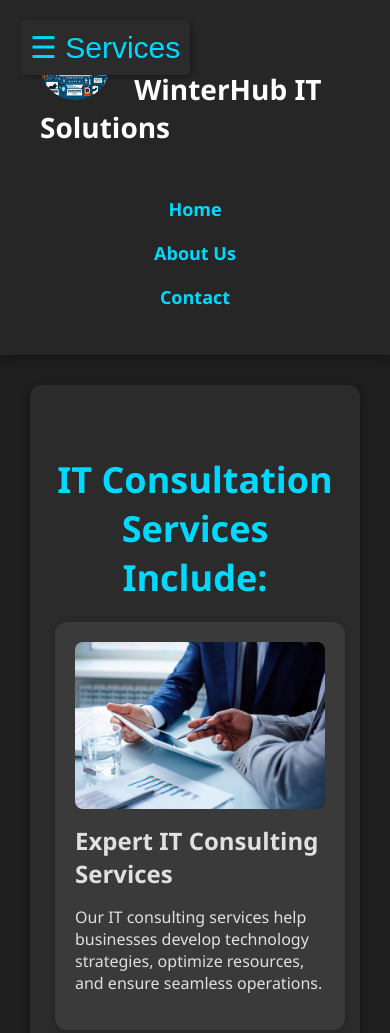
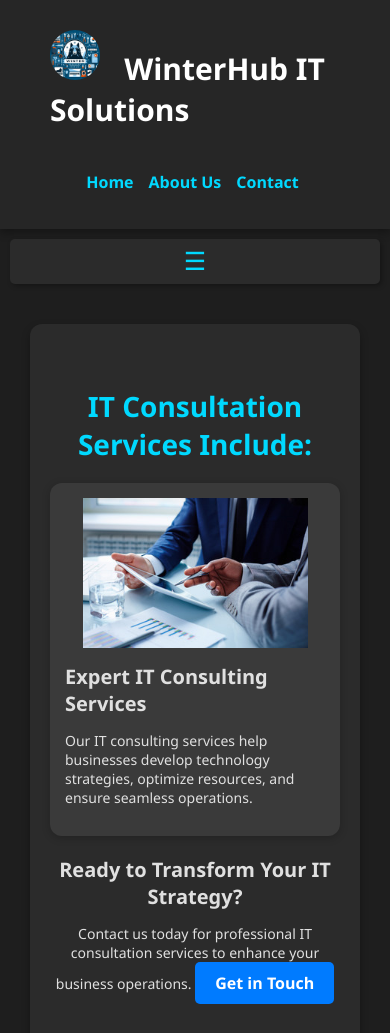
Before and after one commit to winterhubitsolutions/winterhubitsolutions, a plain HTML site: page IT Consultation.html in a window 390 px wide. Shown: the top 1033 px of the page. Drawn offline with Linux system fonts and the light colour scheme.

Commit message:
Add files via upload

```diff
--- a/index.html
+++ b/index.html
@@ -4,6 +4,8 @@
     <meta charset="UTF-8">
     <meta name="viewport" content="width=device-width, initial-scale=1.0">
     <meta name="description" content="WinterHub IT Solutions provides expert repairs, installations, and IT support services to keep your tech running smoothly.">
+    <meta name="author" content="WinterHub IT Solutions">
+    <meta name="robots" content="index, follow">
     <link rel="stylesheet" type="text/css" href="styles.css">
     <link rel="icon" type="image/png" href="images/icon.png">
     <title>WinterHub IT Solutions - Home</title>
@@ -12,10 +14,13 @@
     <header>
         <div class="header-container">
             <div class="logo-name">
-                <img src="images/logo.jpeg" alt="WinterHub IT Solutions Logo" class="logo">
-                <h1>WinterHub IT Solutions</h1>
+                <a href="index.html" class="logo-link" aria-label="WinterHub IT Solutions homepage">
+                    <img src="images/logo.jpeg" alt="WinterHub IT Solutions Logo" class="logo">
+                    <span class="company-name">WinterHub IT Solutions</span>
+                </a>
             </div>
         </div>
+
         <nav>
             <ul class="nav-links">
                 <li><a href="About.html">About Us</a></li>
@@ -25,70 +30,70 @@
     </header>
 
     <main class="container">
-        <section class="hero">
+        <section id="services" class="hero">
             <h2>Your Trusted Partner for IT Solutions</h2>
             <p>Expert repairs, installations, and IT support services to keep your tech running smoothly.</p>
         </section>
 
-        <section class="services">
+        <section id="services" class="services">
             <h2>Our Services</h2>
             <div class="service-grid">
-                <div class="service-item">
+                <article class="service-item">
                     <a href="CCTV Camera Installation.html">
                         <img src="images/cctv-installation.jpg" alt="CCTV Camera Installation" class="service-image">
                         <h3>CCTV Camera Installation</h3>
                         <p>Secure your premises with our installation services.</p>
                     </a>
-                </div>
-                <div class="service-item">
+                </article>
+                <article class="service-item">
                     <a href="Data Management Backup.html">
                         <img src="images/data-backup.webp" alt="Data Management & Backup" class="service-image">
                         <h3>Data Management & Backup</h3>
                         <p>Secure and reliable data management and backup solutions.</p>
                     </a>
-                </div>
-                <div class="service-item">
+                </article>
+                <article class="service-item">
                     <a href="IT Consultation.html">
                         <img src="images/it-consultation.png" alt="IT Consultation" class="service-image">
                         <h3>IT Consultation</h3>
                         <p>Professional IT strategy and consulting services.</p>
                     </a>
-                </div>
-                <div class="service-item">
+                </article>
+                <article class="service-item">
                     <a href="Computer and Laptop Repairs.html">
                         <img src="images/computer-laptop-repair.webp" alt="Computer and Laptop Repairs" class="service-image">
                         <h3>Computer and Laptop Repairs</h3>
-                        <p>Fast and reliable repair services for both computers and laptops, including hardware repairs, software troubleshooting, and virus removal.</p>
+                        <p>Fast and reliable repair services for computers and laptops.</p>
                     </a>
-                </div>
-                <div class="service-item">
+                </article>
+                <article class="service-item">
                     <a href="Networking Support.html">
                         <img src="images/network-support.avif" alt="Networking Support" class="service-image">
                         <h3>Networking Support</h3>
                         <p>Comprehensive network setup and support services.</p>
                     </a>
-                </div>
-                <div class="service-item">
+                </article>
+                <article class="service-item">
                     <a href="Virtual Environment Management.html">
                         <img src="images/virtual-environment-management.jpeg" alt="Virtual Environment Management" class="service-image">
                         <h3>Virtual Environment Management</h3>
-                        <p>Professional management of virtual environments to optimize performance and resource allocation.</p>
+                        <p>Optimizing performance and resource allocation in virtual environments.</p>
                     </a>
-                </div>
-                <div class="service-item">
+                </article>
+                <article class="service-item">
                     <a href="VOIP Services.html">
                         <img src="images/voip-services.jpg" alt="VOIP Services (FreePBX/Asterisk)" class="service-image">
                         <h3>VOIP Services (FreePBX/Asterisk)</h3>
                         <p>Professional VOIP solutions using FreePBX and Asterisk.</p>
                     </a>
-                </div>
-                <div class="service-item">
+                </article>
+                <article class="service-item">
                     <a href="Windows Server Management.html">
                         <img src="images/windows-server-management.jpg" alt="Windows Server Management" class="service-image">
                         <h3>Windows Server Management</h3>
                         <p>Efficient server management for your business needs.</p>
                     </a>
-                </div>
+                </article>
             </div>
         </section>
     </main>
@@ -97,6 +102,5 @@
         &copy; 2024 WinterHub IT Solutions. All Rights Reserved.
     </footer>
 
-    <script src="script.js"></script>
 </body>
 </html>
--- a/styles.css
+++ b/styles.css
@@ -8,6 +8,7 @@ html, body {
   font-family: 'Segoe UI', Tahoma, Geneva, Verdana, sans-serif;
   display: flex; /* Create a flex container */
   flex-direction: column; /* Stack elements vertically */
+
 }
 
 /* Main Content */
@@ -114,11 +115,10 @@ nav ul li a:hover {
 }
 
 .service-image {
-  width: 100%; /* Make images responsive */
-  height: auto; /* Allow the height to adjust automatically */
-  max-height: 200px; /* Limit max height to maintain a uniform look */
-  object-fit: cover; /* Ensures images cover the assigned height/width without distortion */
-  border-radius: 8px; /* Rounded corners */
+  width: 100%; /* Full width within its container */
+  height: 200px; /* Fixed height for uniformity */
+  object-fit: cover; /* Ensures images fill the area without distortion */
+  border-radius: 8px; /* Rounded corners for aesthetics */
 }
 
 .services h3 {
@@ -307,7 +307,7 @@ body {
 
 /* Open button */
 .open-btn {
-  font-size: 30px;
+  font-size: 24px; /* Smaller font size */
   cursor: pointer;
   position: fixed;
   top: 20px;
@@ -315,7 +315,7 @@ body {
   background-color: #2b2b2b; /* Match sidebar color */
   color: #00d9ff; /* Bright color for better visibility */
   border: none;
-  padding: 10px;
+  padding: 8px 15px; /* Reduced padding */
   border-radius: 5px; /* Rounded corners */
   box-shadow: 2px 2px 5px rgba(0, 0, 0, 0.3); /* Subtle shadow */
   transition: background-color 0.3s ease; /* Smooth background color transition */
@@ -363,35 +363,84 @@ body {
   color: #007BFF; /* Change color on hover for interactivity */
 }
 
-/* Default Styles Here... */
-
-/* Optional: Add some responsive behavior */
+/* Responsive Navigation for Mobile - Side by Side */
 @media (max-width: 768px) {
-  .company-name {
-      font-size: 28px; /* Decrease size on smaller screens */
-  }
+  /* Keep navigation links side-by-side */
   nav ul {
-      flex-direction: column; /* Stack nav items vertically */
-      align-items: center; /* Center items */
+    flex-direction: row;
+    justify-content: center;
   }
   nav ul li {
-      margin: 10px 0; /* Space between items */
+    margin-right: 5px; /* Adjust spacing between items */
   }
+  nav ul li a {
+    font-size: 16px;
+    padding: 5px;
+  }
+  .company-name {
+      font-size: 30px; /* Adjust the font size to a smaller value */
+    }
+ .service-grid {
+    grid-template-columns: 1fr; /* Single-column layout */
+    gap: 15px; /* Reduce gap between items */
+  }
+
   .service-item {
-      margin: 0 5px; /* Adjust margin for smaller screens */
+    margin: 10px auto; /* Center each item on mobile */
+    padding: 15px; /* Reduce padding for better fit */
   }
+
+  .service-image {
+    height: 150px; /* Adjust image height for better mobile fit */
+    object-fit: contain; /* Scale image to fit the container */
+  }
+
+  .services h2 {
+    font-size: 28px; /* Adjust heading size */
+    margin-bottom: 10px; /* Reduced margin for better fit */
+  }
+
+  .services h3 {
+    font-size: 20px; /* Smaller font size for mobile */
+  }
+
+  .services p {
+    font-size: 14px; /* Smaller text for better readability */
+  }
+
+  .logo {
+    width: 50px; /* Smaller logo size on mobile */
+    height: 50px; /* Maintain aspect ratio */
+  }
+
+  /* General mobile adjustments */
   .container {
-      padding: 10px; /* Less padding for smaller screens */
+    padding: 10px; /* Less padding for smaller screens */
   }
   h2 {
-      font-size: 28px; /* Smaller size on mobile */
+    font-size: 28px;
   }
   h3 {
-      font-size: 20px; /* Smaller size on mobile */
+    font-size: 20px;
   }
   p {
-      font-size: 14px; /* Smaller size on mobile */
+    font-size: 14px;
+  }
+  .open-btn {
+    position: relative; /* Remove fixed position for better mobile display */
+    top: 0; /* Reset the top position */
+    left: 0; /* Reset the left position */
+    margin: 10px; /* Add some margin for spacing */
+    font-size: 25px; /* Slightly smaller button on mobile */
+  }
+
+  /* Ensure logo and navigation aren't overlapped by services button */
+  .logo-name {
+    margin-left: 10px; /* Adjust the logo's margin to ensure it's not blocked */
+  }
+
+  /* Mobile-specific layout for the services section button */
+  .open-btn span {
+    display: none; /* Hide text label if the button is too large */
   }
 }
-
-/* Rest of your CSS here... */
```
Also changed, not shown: About.html (+6 -2 lines), Contact.html (+7 -3 lines).
